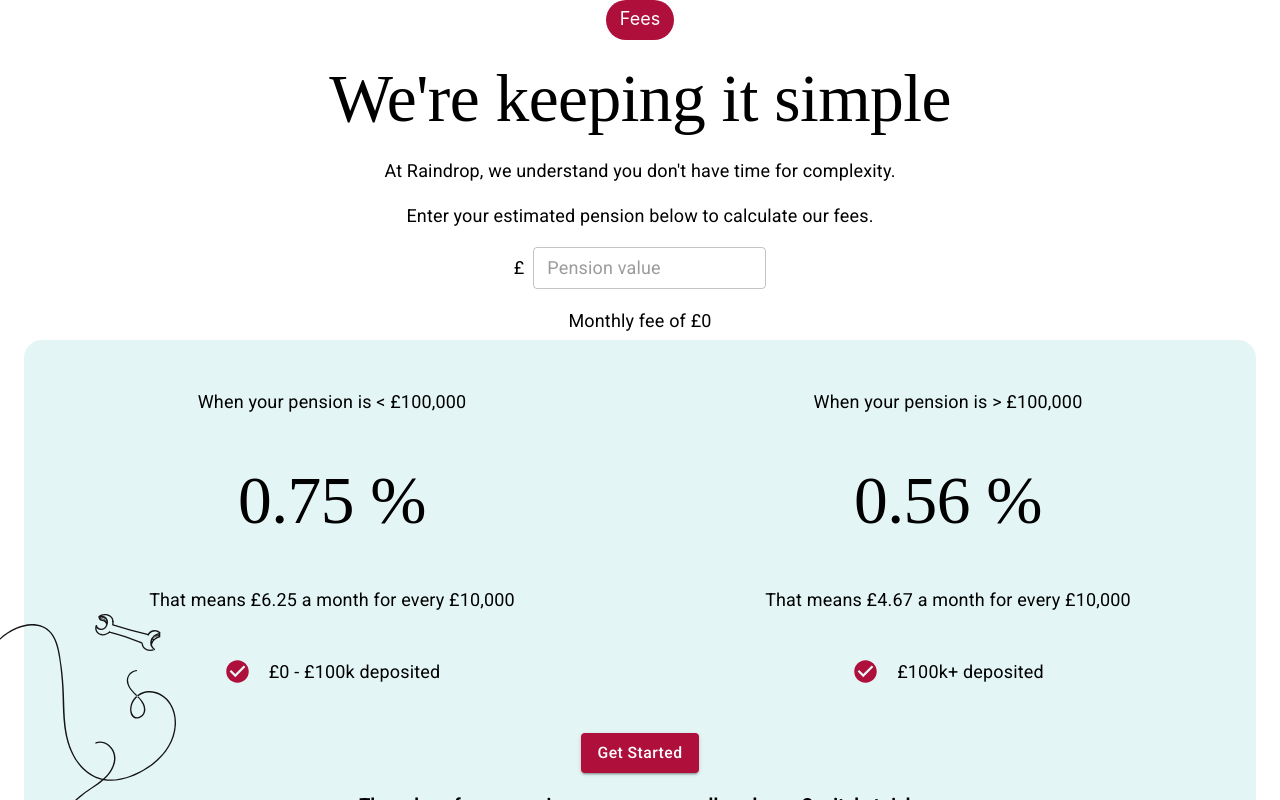
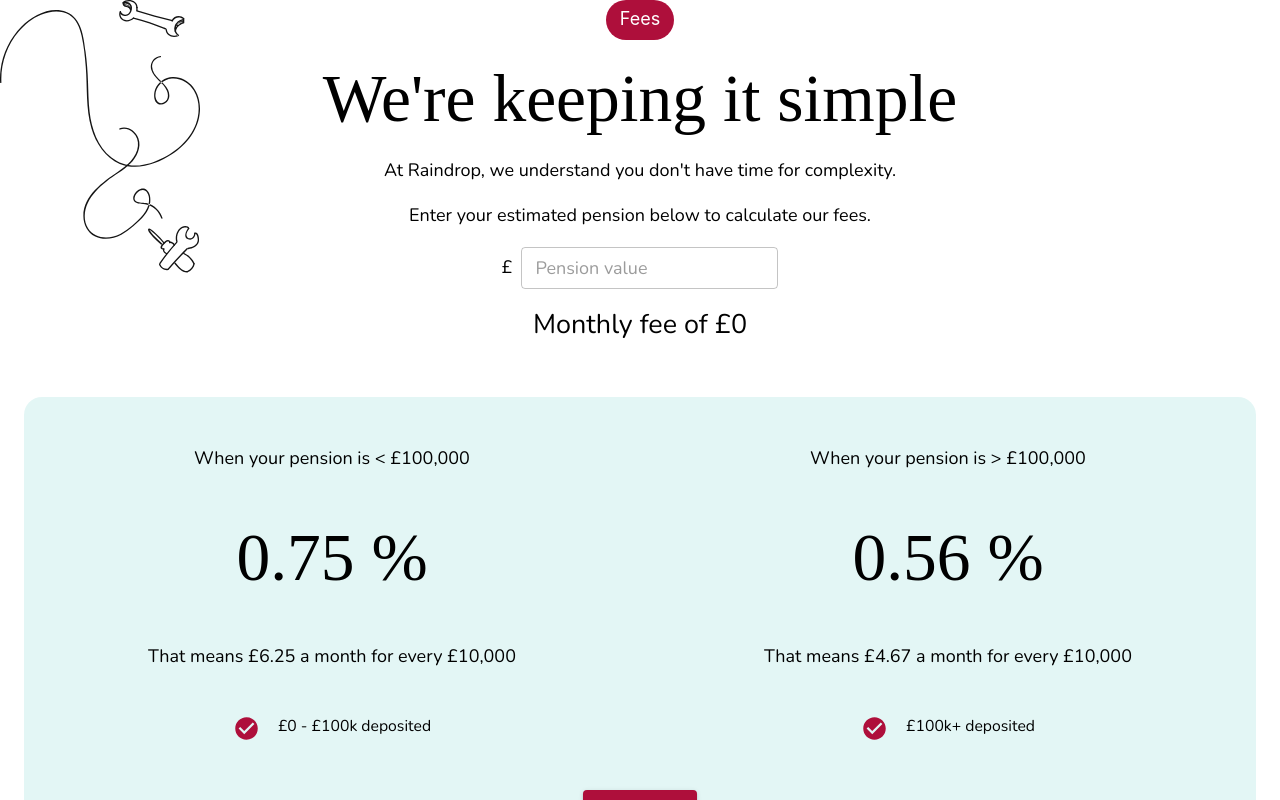
Before and after one commit to CarlosReinoso/raindrop, a Next.js app: page /fees/calculate in a window 1280 px wide. Shown: the top 800 px of the page. Built offline with nearby package versions, Linux system fonts and the light colour scheme.

Commit message:
completed footer, navbar tweaks, positioned scribbles

```diff
--- a/pages/fees/calculate.tsx
+++ b/pages/fees/calculate.tsx
@@ -65,7 +65,7 @@
           At Raindrop, we understand you don't have time for complexity.
         </Typography>
         <Hidden smDown>
-          <Box position="absolute" left="-24px" bottom="-96px">
+          <Box position="absolute" left="0">
             <Image src={scribble} alt="scribble-top" />
           </Box>
         </Hidden>
@@ -84,7 +84,7 @@
             size="small"
           />
         </Box>
-        <Typography>Monthly fee of £{fee}</Typography>
+        <Typography variant='h5'>Monthly fee of £{fee}</Typography>
         <Box px="2rem" width="100%">
           <Grid
             container
@@ -93,6 +93,8 @@
               background: 'rgb(227, 246, 245)',
               borderRadius: '1rem',
               padding: '2rem 0 2rem 0',
+              marginBottom: "2rem",
+              marginTop: "2rem",
             }}
           >
             {pensionInfo.map((text) => (
@@ -116,7 +118,7 @@
                     style={{ gap: '1rem' }}
                   >
                     <CheckCircleIcon color="secondary" />
-                    <Typography variant="body1">{text.deposited}</Typography>
+                    <Typography variant="body2">{text.deposited}</Typography>
                   </Box>
                 </Box>
               </Grid>
@@ -133,7 +135,7 @@
               <Button variant="contained" style={{ maxWidth: '7rem' }}>
                 Get Started
               </Button>
-              <Typography variant="body1">
+              <Typography variant="body2">
                 <strong>
                   The value of your pension can go up as well as down. Capital
                   at risk.
--- a/src/theme.js
+++ b/src/theme.js
@@ -10,6 +10,9 @@
       xl: 1920,
     }
   },
+  typography: {
+    fontFamily: 'Nunito'
+  },
   palette: {
     primary: {
       main: 'rgb(56, 152, 236)',
@@ -19,6 +22,7 @@
     },
     text: {
       primary: 'rgb(20, 20, 20)',
+      secondary: 'rgb(174, 15, 59)',
     },
   },
   overrides: {
--- a/styles/global.css
+++ b/styles/global.css
@@ -27,5 +27,5 @@
 }
 
 a:hover {
-  text-decoration: underline;
+  text-decoration: none;
 }
--- a/tsconfig.json
+++ b/tsconfig.json
@@ -22,7 +22,7 @@
     "next-env.d.ts",
     "**/*.ts",
     "**/*.tsx"
-, "pages/_app.js"  ],
+, "pages/_app.js", "components/footer.tsx"  ],
   "exclude": [
     "node_modules"
   ]
--- a/util/responsiveFonts.js
+++ /dev/null
@@ -1,71 +0,0 @@
-import _extends from "@babel/runtime/helpers/esm/extends";
-import { formatMuiErrorMessage as _formatMuiErrorMessage } from "@material-ui/utils";
-import { isUnitless, convertLength, responsiveProperty, alignProperty, fontGrid } from './cssUtils';
-export default function responsiveFontSizes(themeInput) {
-  var options = arguments.length > 1 && arguments[1] !== undefined ? arguments[1] : {};
-  var _options$breakpoints = options.breakpoints,
-      breakpoints = _options$breakpoints === void 0 ? ['sm', 'md', 'lg'] : _options$breakpoints,
-      _options$disableAlign = options.disableAlign,
-      disableAlign = _options$disableAlign === void 0 ? false : _options$disableAlign,
-      _options$factor = options.factor,
-      factor = _options$factor === void 0 ? 2 : _options$factor,
-      _options$variants = options.variants,
-      variants = _options$variants === void 0 ? ['h1', 'h2', 'h3', 'h4', 'h5', 'h6', 'subtitle1', 'subtitle2', 'body1', 'body2', 'caption', 'button', 'overline'] : _options$variants;
-
-  var theme = _extends({}, themeInput);
-
-  theme.typography = _extends({}, theme.typography);
-  var typography = theme.typography; // Convert between css lengths e.g. em->px or px->rem
-  // Set the baseFontSize for your project. Defaults to 16px (also the browser default).
-
-  var convert = convertLength(typography.htmlFontSize);
-  var breakpointValues = breakpoints.map(function (x) {
-    return theme.breakpoints.values[x];
-  });
-  variants.forEach(function (variant) {
-    var style = typography[variant];
-    var remFontSize = parseFloat(convert(style.fontSize, 'rem'));
-
-    if (remFontSize <= 1) {
-      return;
-    }
-
-    var maxFontSize = remFontSize;
-    var minFontSize = 1 + (maxFontSize - 1) / factor;
-    var lineHeight = style.lineHeight;
-
-    if (!isUnitless(lineHeight) && !disableAlign) {
-      throw new Error(process.env.NODE_ENV !== "production" ? "Material-UI: Unsupported non-unitless line height with grid alignment.\nUse unitless line heights instead." : _formatMuiErrorMessage(6));
-    }
-
-    if (!isUnitless(lineHeight)) {
-      // make it unitless
-      lineHeight = parseFloat(convert(lineHeight, 'rem')) / parseFloat(remFontSize);
-    }
-
-    var transform = null;
-
-    if (!disableAlign) {
-      transform = function transform(value) {
-        return alignProperty({
-          size: value,
-          grid: fontGrid({
-            pixels: 4,
-            lineHeight: lineHeight,
-            htmlFontSize: typography.htmlFontSize
-          })
-        });
-      };
-    }
-
-    typography[variant] = _extends({}, style, responsiveProperty({
-      cssProperty: 'fontSize',
-      min: minFontSize,
-      max: maxFontSize,
-      unit: 'rem',
-      breakpoints: breakpointValues,
-      transform: transform
-    }));
-  });
-  return theme;
-}
```
Also changed, not shown: components/date.tsx (deleted, +0 -8 lines), components/footer.tsx (added, +73 -0 lines), components/layout.tsx (deleted, +0 -67 lines), components/navbar.tsx (+16 -16 lines), pages/index.tsx (+5 -6 lines).
